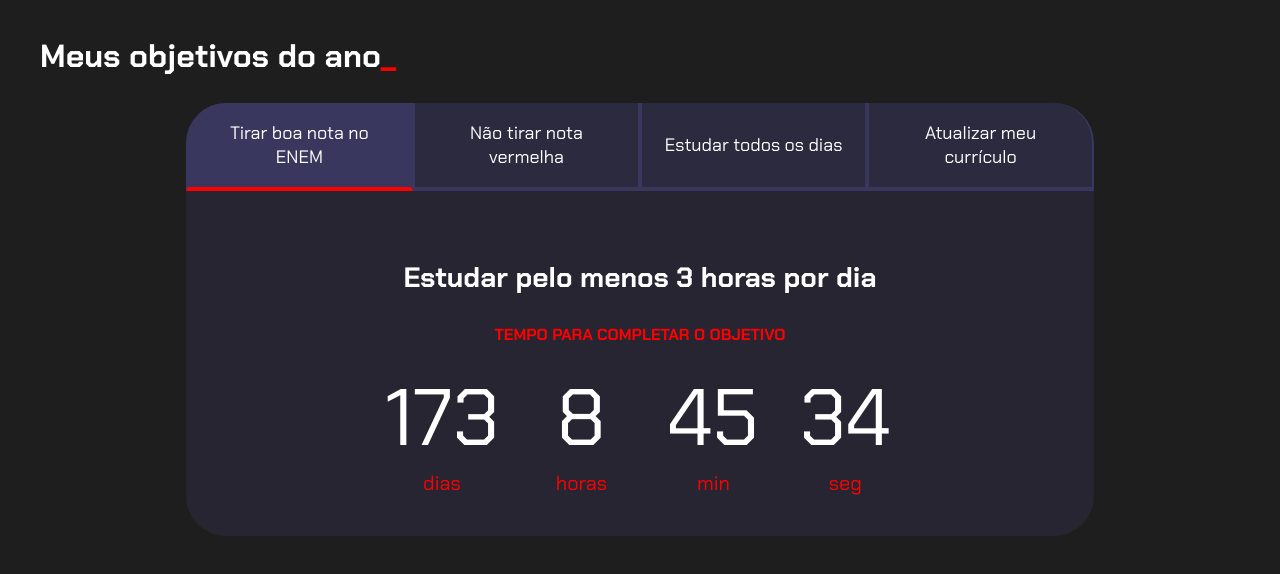
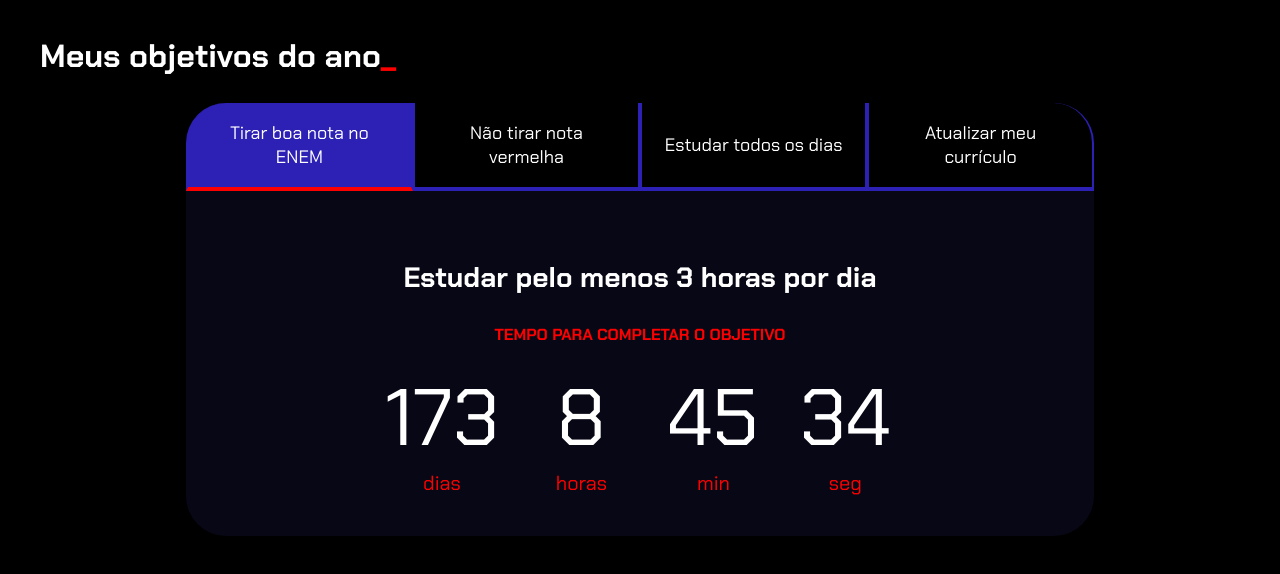
Before and after one commit to MICHELZIN10/trabalho-programa-o-2-tri, a plain HTML site: page index.html in a window 1280 px wide. Drawn offline with Linux system fonts and the light colour scheme.

Commit message:
Update style.css

```diff
--- a/style.css
+++ b/style.css
@@ -1,12 +1,12 @@
 @import url('https://fonts.googleapis.com/css2?family=Chakra+Petch:wght@400;700&display=swap');
 
 :root {
-    --cor-de-fundo: #1E1E1E;
+    --cor-de-fundo: #000000;
     --verde: #ff0000;
     --branco: #FFFFFF;
-    --botao-ativo: #3A375E;
-    --botao-inativo: rgba(58, 55, 94, 0.5);
-    --texto-fundo: rgba(58, 55, 94, 0.3);
+    --botao-ativo: #2d20b5;
+    --botao-inativo: rgba(0, 0, 0, 0.5);
+    --texto-fundo: rgba(29, 26, 70, 0.3);
 }
 
 body {
```
